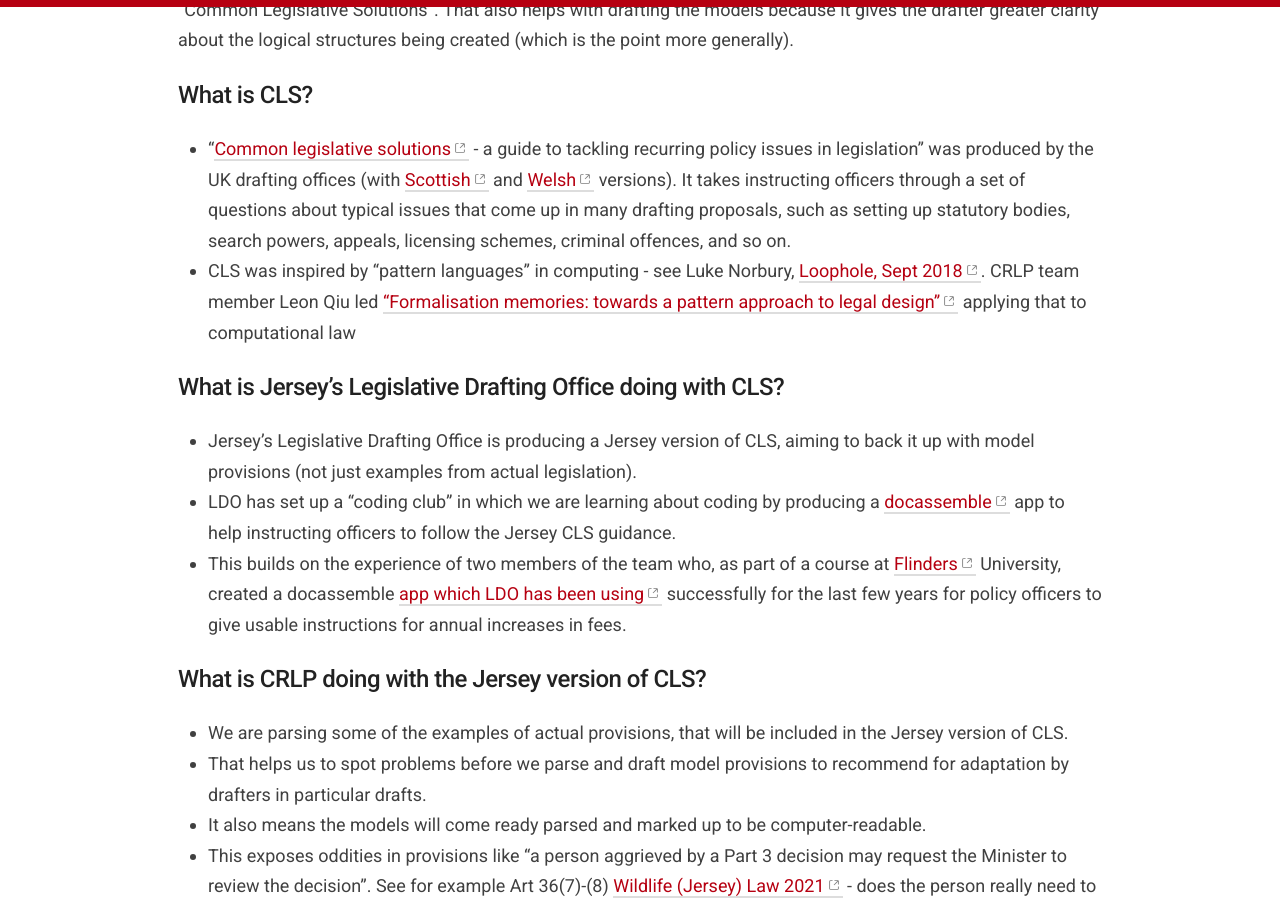
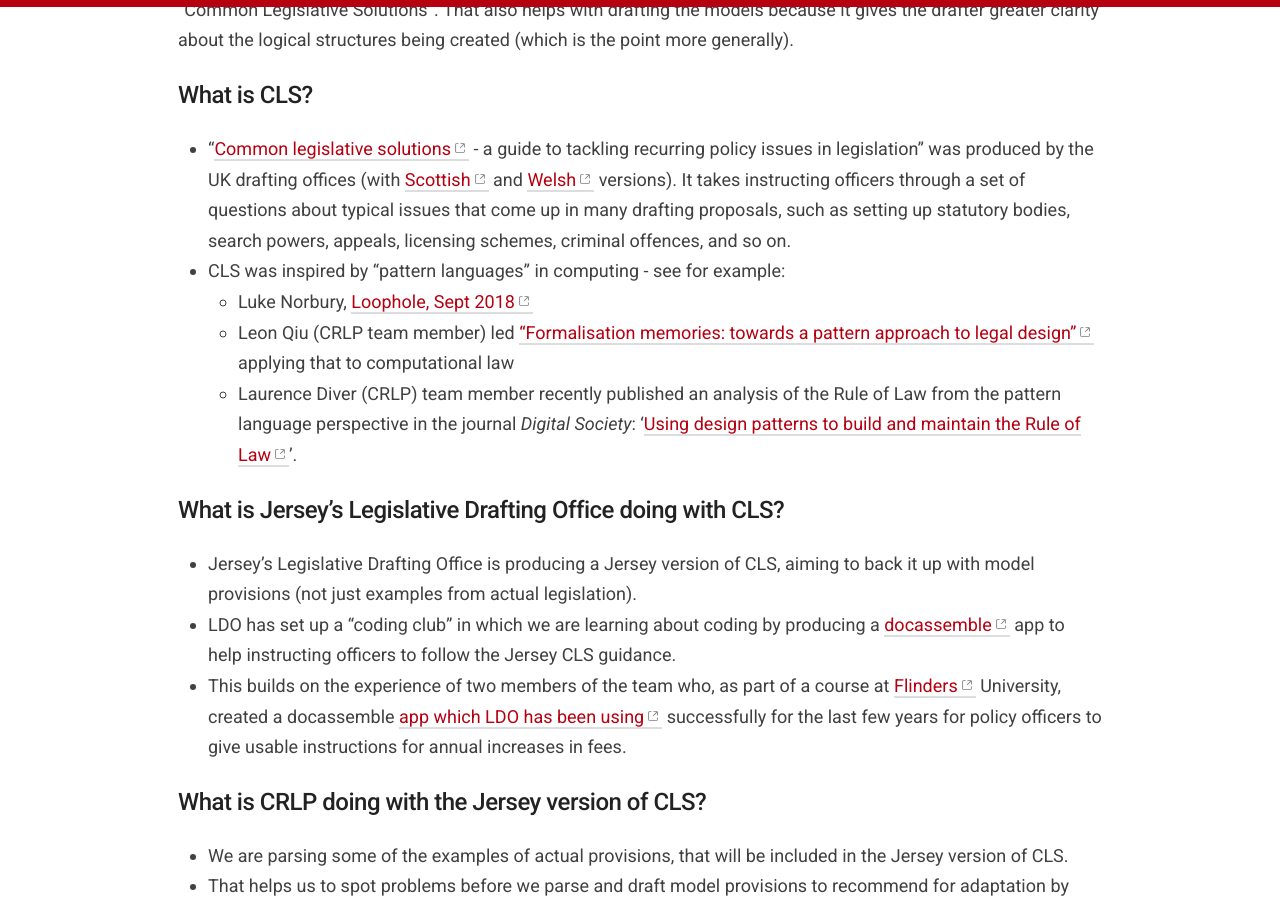
Before and after one commit to crlp-jerseyldo/crlp-jerseyldo.github.io, a Jekyll site: the page built from _pages/cls.md, in a window 1280 px wide and 900 px high, scrolled down 634 px. Built offline with Jekyll 4.4.1, drawn with Linux system fonts in a browser that asks for light colours.

Commit message:
Added Laurence's paper to CLS page

```diff
--- a/_pages/cls.md
+++ b/_pages/cls.md
@@ -16,7 +16,10 @@ As part of our [parsing](/parsing-exercises) work we are parsing some model prov
 
 ## What is CLS?
 * “[Common legislative solutions](https://www.gov.uk/government/publications/common-legislative-solutions-a-guide-to-tackling-recurring-policy-issues-in-legislation){:target="_blank"} - a guide to tackling recurring policy issues in legislation” was produced by the UK drafting offices (with [Scottish](https://www.gov.scot/publications/guidance-instructing-counsel-common-legislative-solutions/){:target="_blank"} and [Welsh](https://www.gov.wales/common-legislative-solutions-a-guide-to-tackling-recurring-policy-issues-in-legislation){:target="_blank"} versions). It takes instructing officers through a set of questions about typical issues that come up in many drafting proposals, such as setting up statutory bodies, search powers, appeals, licensing schemes, criminal offences, and so on.
-* CLS was inspired by “pattern languages” in computing - see Luke Norbury, [Loophole, Sept 2018](https://www.calc.ngo/publications/loopholes){:target="_blank"}. CRLP team member Leon Qiu led [“Formalisation memories: towards a pattern approach to legal design”](https://jusletter-it.weblaw.ch/issues/2024/28-Maerz-2024/formalisation-memori_15306e8304.html__ONCE&login=false){:target="_blank"} applying that to computational law
+* CLS was inspired by “pattern languages” in computing - see for example:
+  * Luke Norbury, [Loophole, Sept 2018](https://www.calc.ngo/publications/loopholes){:target="_blank"}
+  * Leon Qiu (CRLP team member) led [“Formalisation memories: towards a pattern approach to legal design”](https://jusletter-it.weblaw.ch/issues/2024/28-Maerz-2024/formalisation-memori_15306e8304.html__ONCE&login=false){:target="_blank"} applying that to computational law
+  * Laurence Diver (CRLP) team member recently published an analysis of the Rule of Law from the pattern language perspective in the journal *Digital Society*: '[Using design patterns to build and maintain the Rule of Law](https://osf.io/preprints/socarxiv/587zd){:target="_blank"}'.
 
 ## What is Jersey's Legislative Drafting Office doing with CLS?
 * Jersey's Legislative Drafting Office is producing a Jersey version of CLS, aiming to back it up with model provisions (not just examples from actual legislation).
```
